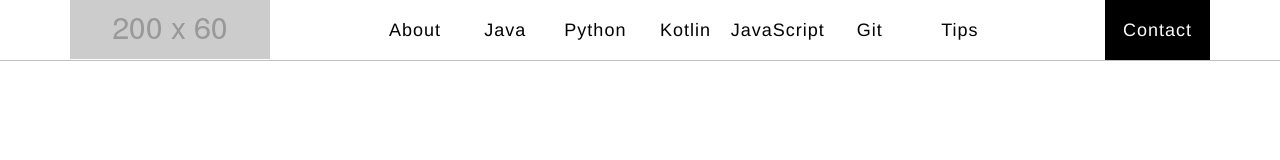
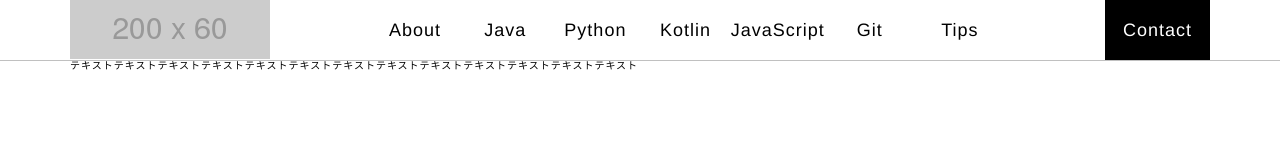
Before and after one commit to ecdkshow/itblog, a plain HTML site: page index.html in a window 1280 px wide. Shown: the top 160 px of the page. Drawn offline with Linux system fonts and the light colour scheme.

Commit message:
main margin調整

```diff
--- a/css/style.css
+++ b/css/style.css
@@ -71,6 +71,7 @@
 }
 main{
     min-height: 3000px;
+    padding-top: 6.1rem;
 }
 .contents{
     max-width: 1140px;
--- a/index.html
+++ b/index.html
@@ -40,7 +40,7 @@
             <main class="main">
                 <article class="article">
                 <section>
-
+                    <p>テキストテキストテキストテキストテキストテキストテキストテキストテキストテキストテキストテキストテキスト</p>
                 </section>
 
             </article>
--- a/js/main.js
+++ b/js/main.js
@@ -1,5 +1,7 @@
 $(function(){
+    //ヘッダーHTML
     $('.header').load('/js/header.html');
+    //フッターHTML
     $('.footer').load('/js/footer.html');
 
     // TOPに戻るボタン
```
